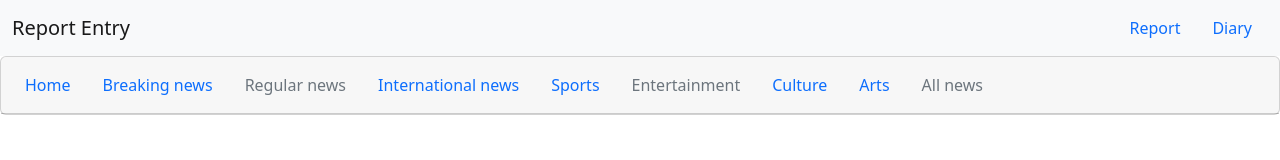
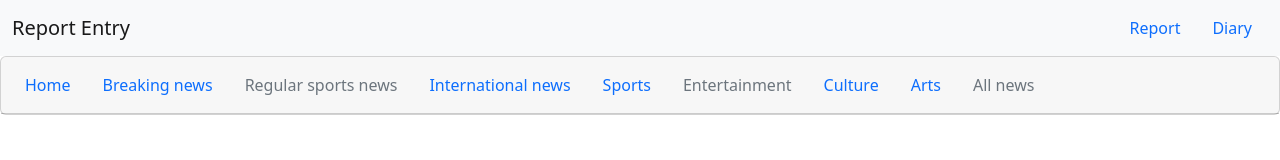
Before and after one commit to eqram1/daily-news-report-service-repo, a plain HTML site: page index.html in a window 1280 px wide. Drawn offline with nearby package versions, Linux system fonts and the light colour scheme; no server answers.

```diff
--- a/index.html
+++ b/index.html
@@ -34,7 +34,7 @@
                         <a class="nav-link" href="#">Breaking news</a>
                     </li>
                     <li class="nav-item">
-                        <a class="nav-link disabled">Regular news</a>
+                        <a class="nav-link disabled">Regular sports news</a>
                     </li>
                     <li class="nav-item">
                         <a class="nav-link" href="#">International news</a>
```
